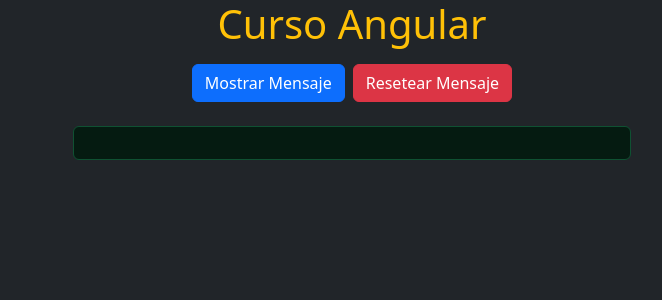
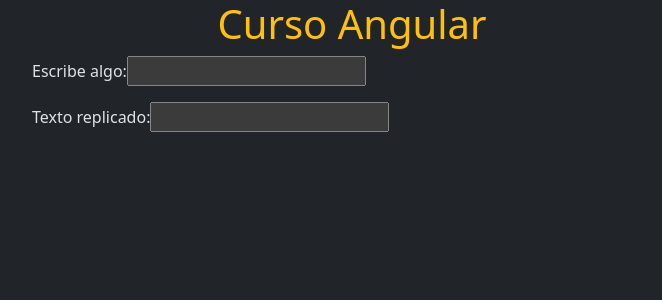
Before and after one commit to goadeveloper/curso-angular, an Angular app: page / in a window 1280 px wide. Shown: the top 300 px of the page, without its empty margins (288-950 px from the left). Built offline with nearby package versions, Linux system fonts and the light colour scheme.

Commit message:
Property Binding

```diff
--- a/src/app/app.component.html
+++ b/src/app/app.component.html
@@ -2,6 +2,6 @@
     <h1 class="text-center text-warning">{{ title }}</h1>
 </div>
 
-<app-mostrar-mensaje />
+<app-replicador />
 
 <router-outlet />
--- a/src/app/app.component.ts
+++ b/src/app/app.component.ts
@@ -1,10 +1,10 @@
 import { Component } from '@angular/core';
 import { RouterOutlet } from '@angular/router';
-import { MostrarMensajeComponent } from "./mostrar-mensaje/mostrar-mensaje.component";
+import { ReplicadorComponent } from "./replicador/replicador.component";
 
 @Component({
   selector: 'app-root',
-  imports: [RouterOutlet, MostrarMensajeComponent],
+  imports: [RouterOutlet, ReplicadorComponent],
   templateUrl: './app.component.html',
   styleUrl: './app.component.scss'
 })
--- /dev/null
+++ b/src/app/replicador/replicador.component.html
@@ -0,0 +1,12 @@
+<div class="d-flex justify-content-center">
+    <div class="w-50">
+        <div class="mb-3">
+            <label for="inputTexto">Escribe algo:</label>
+            <input type="text" id="inputTexto" (input)="actualizarTexto($event)" />
+        </div>
+        <div class="mb-3">
+            <label for="replicarTexto">Texto replicado:</label>
+            <input type="text" id="replicarTexto" [value]="texto" readonly />
+        </div>
+    </div>
+</div>
--- /dev/null
+++ b/src/app/replicador/replicador.component.ts
@@ -0,0 +1,17 @@
+import { Component } from '@angular/core';
+
+@Component({
+  selector: 'app-replicador',
+  imports: [],
+  templateUrl: './replicador.component.html',
+  styleUrl: './replicador.component.scss'
+})
+export class ReplicadorComponent {
+  texto: string = "";
+
+  actualizarTexto(evento: Event) {
+    const elementoInput = evento.target as HTMLInputElement;
+    this.texto = elementoInput.value;
+  }
+
+}
```
Also changed, not shown: src/app/replicador/replicador.component.scss (added).
